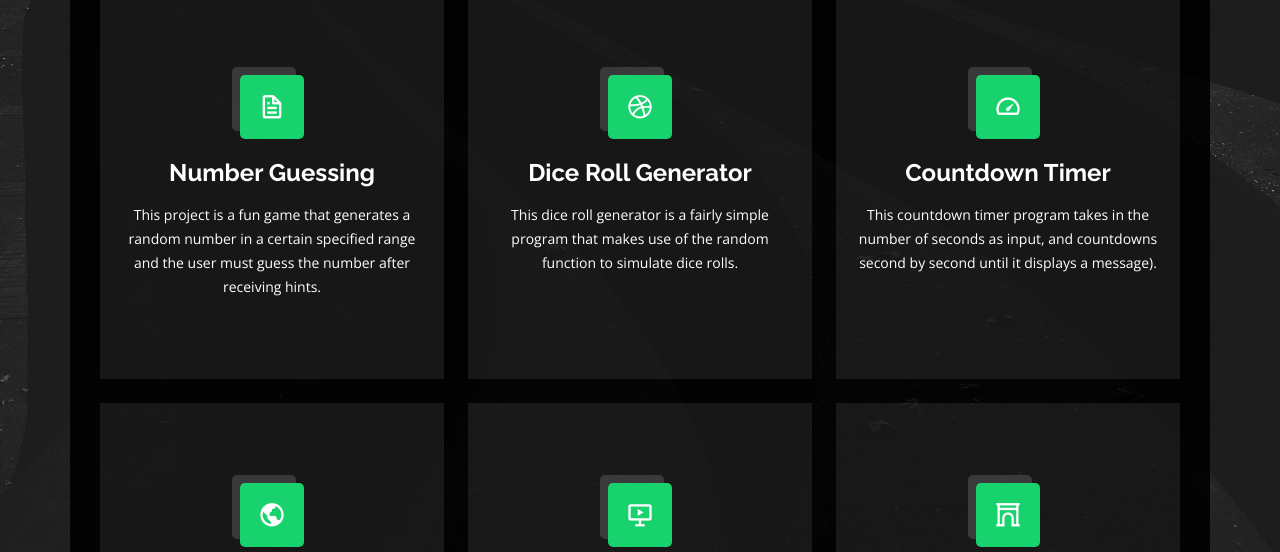
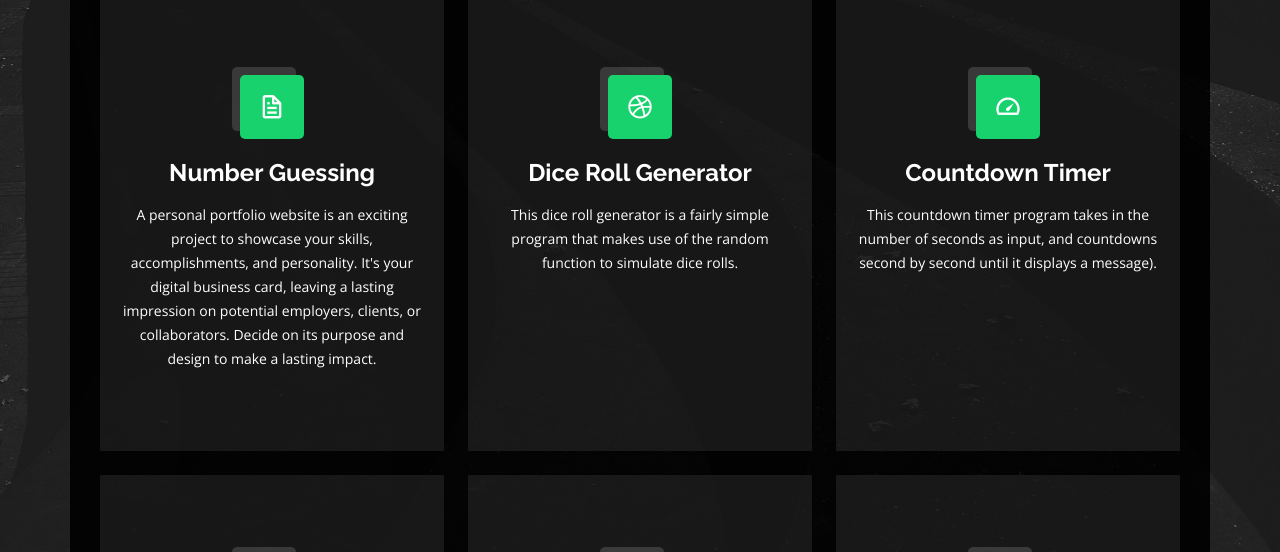
Before and after one commit to avayyyyyyy/My-Portfolio-Website-Older-Closed-, a plain HTML site: page index.html in a window 1280 px wide. Both pictures are taken after a click on the link "Projects". Shown: the part 218-770 px from the top of the page. Drawn offline with nearby package versions, Linux system fonts and the light colour scheme.

Commit message:
Added Project Description

```diff
--- a/index.html
+++ b/index.html
@@ -447,9 +447,7 @@
           <div class="icon-box">
             <div class="icon"><i class="bx bx-file"></i></div>
             <h4><a href="">Number Guessing</a></h4>
-            <p>This project is a fun game that generates
-              a random number in a certain specified range and the user
-              must guess the number after receiving hints.</p>
+            <p>A personal portfolio website is an exciting project to showcase your skills, accomplishments, and personality. It's your digital business card, leaving a lasting impression on potential employers, clients, or collaborators. Decide on its purpose and design to make a lasting impact.</p>
           </div>
         </div>
 
```
